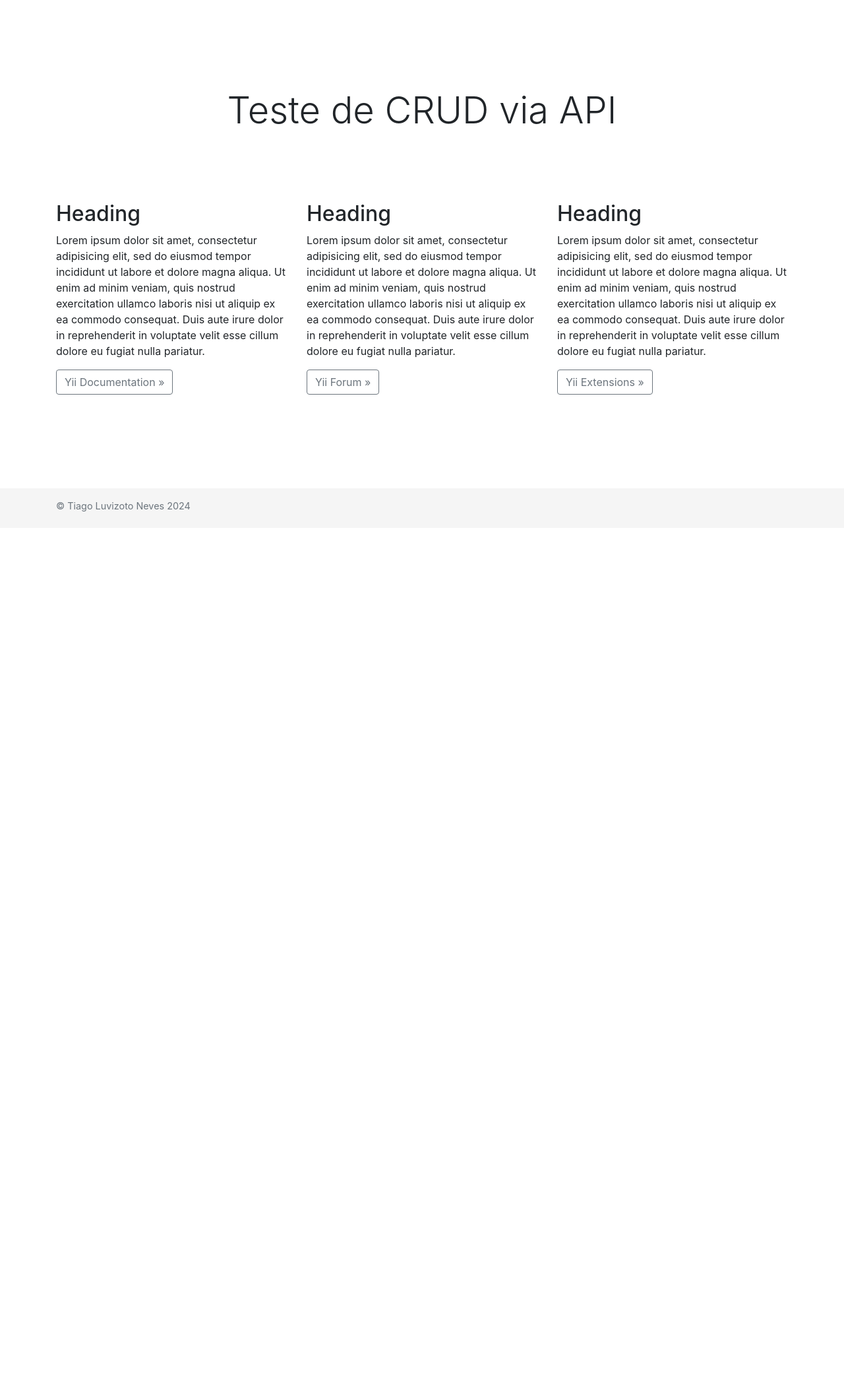
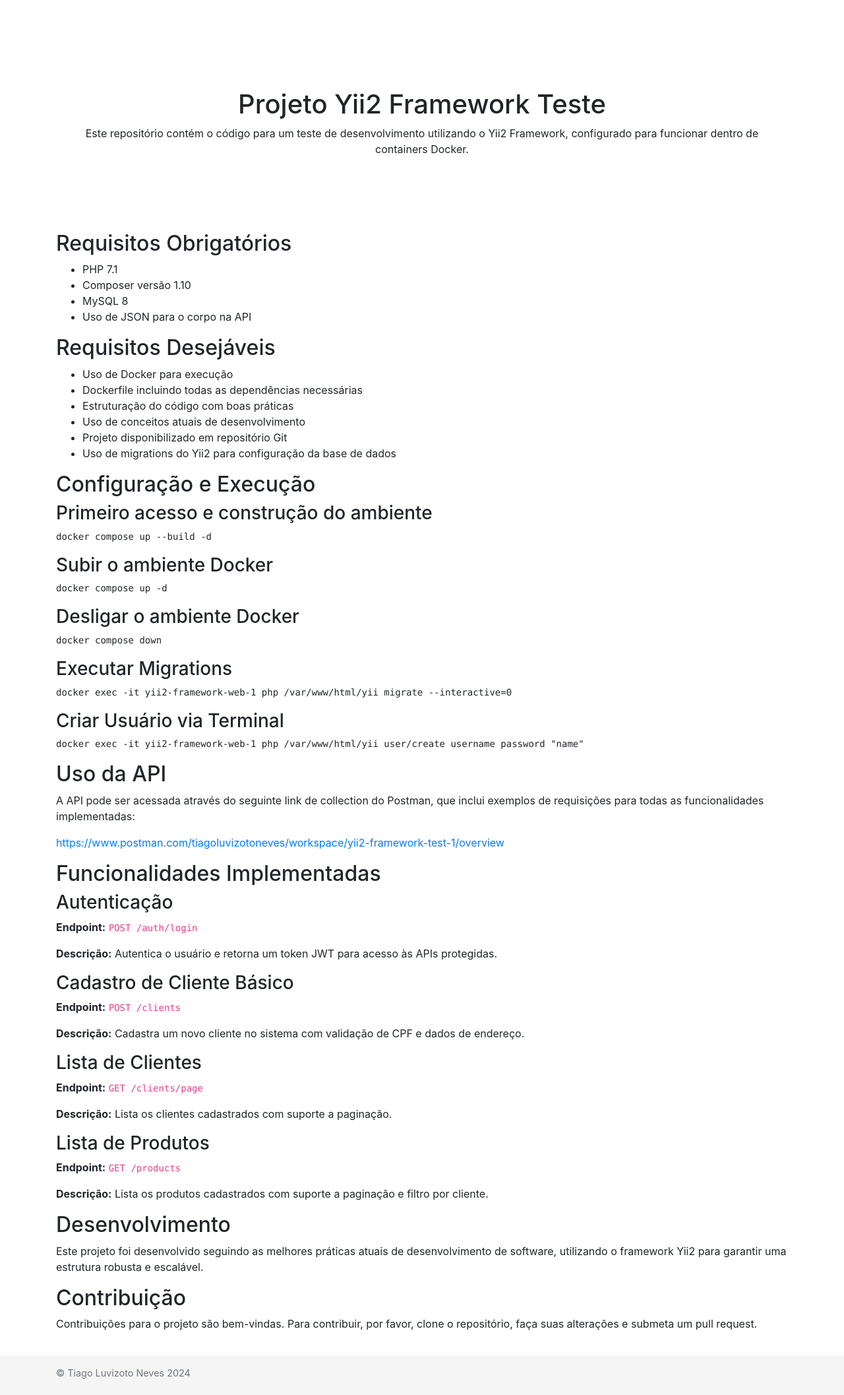
Before and after one commit to tiagoluvizotoneves/Yii2-Framework, a Yii app: template app/views/site/index.php in a window 1280 px wide. Shown: the whole page at 66% size. Before the commit the page ends 776 px from the top, so only its background shows below. Run offline with PHP 8.4 and a stand-in for Yii, Linux system fonts and the light colour scheme; the template is opened without the code that fills it, so the values that code supplies are empty; some libraries are stand-ins or nearby versions.

Commit message:
chore: Documentation

```diff
--- a/app/views/layouts/main.php
+++ b/app/views/layouts/main.php
@@ -19,7 +19,7 @@ AppAsset::register($this);
     <meta charset="<?= Yii::$app->charset ?>">
     <meta name="viewport" content="width=device-width, initial-scale=1, shrink-to-fit=no">
     <?php $this->registerCsrfMetaTags() ?>
-    <title><?= Html::encode($this->title) ?></title>
+    <title>Documentação do Projeto - Tiago Luvizoto Neves</title>
     <?php $this->head() ?>
 </head>
 <body class="d-flex flex-column h-100">
--- a/app/views/site/index.php
+++ b/app/views/site/index.php
@@ -7,41 +7,76 @@ $this->title = 'Teste de CRUD';
 <div class="site-index">
 
     <div class="jumbotron text-center bg-transparent">
-        <h1 class="display-4">Teste de CRUD via API</h1>
+        <h1>Projeto Yii2 Framework Teste</h1>
+        <p>Este repositório contém o código para um teste de desenvolvimento utilizando o Yii2 Framework, configurado para funcionar dentro de containers Docker.</p>
     </div>
 
     <div class="body-content">
 
         <div class="row">
-            <div class="col-lg-4">
-                <h2>Heading</h2>
+            <div class="col-lg-12">
+            <h2>Requisitos Obrigatórios</h2>
+            <ul>
+                <li>PHP 7.1</li>
+                <li>Composer versão 1.10</li>
+                <li>MySQL 8</li>
+                <li>Uso de JSON para o corpo na API</li>
+            </ul>
 
-                <p>Lorem ipsum dolor sit amet, consectetur adipisicing elit, sed do eiusmod tempor incididunt ut labore et
-                    dolore magna aliqua. Ut enim ad minim veniam, quis nostrud exercitation ullamco laboris nisi ut aliquip
-                    ex ea commodo consequat. Duis aute irure dolor in reprehenderit in voluptate velit esse cillum dolore eu
-                    fugiat nulla pariatur.</p>
+            <h2>Requisitos Desejáveis</h2>
+            <ul>
+                <li>Uso de Docker para execução</li>
+                <li>Dockerfile incluindo todas as dependências necessárias</li>
+                <li>Estruturação do código com boas práticas</li>
+                <li>Uso de conceitos atuais de desenvolvimento</li>
+                <li>Projeto disponibilizado em repositório Git</li>
+                <li>Uso de migrations do Yii2 para configuração da base de dados</li>
+            </ul>
 
-                <p><a class="btn btn-outline-secondary" href="http://www.yiiframework.com/doc/">Yii Documentation &raquo;</a></p>
-            </div>
-            <div class="col-lg-4">
-                <h2>Heading</h2>
+            <h2>Configuração e Execução</h2>
+            <h3>Primeiro acesso e construção do ambiente</h3>
+            <pre><code>docker compose up --build -d</code></pre>
 
-                <p>Lorem ipsum dolor sit amet, consectetur adipisicing elit, sed do eiusmod tempor incididunt ut labore et
-                    dolore magna aliqua. Ut enim ad minim veniam, quis nostrud exercitation ullamco laboris nisi ut aliquip
-                    ex ea commodo consequat. Duis aute irure dolor in reprehenderit in voluptate velit esse cillum dolore eu
-                    fugiat nulla pariatur.</p>
+            <h3>Subir o ambiente Docker</h3>
+            <pre><code>docker compose up -d</code></pre>
 
-                <p><a class="btn btn-outline-secondary" href="http://www.yiiframework.com/forum/">Yii Forum &raquo;</a></p>
-            </div>
-            <div class="col-lg-4">
-                <h2>Heading</h2>
+            <h3>Desligar o ambiente Docker</h3>
+            <pre><code>docker compose down</code></pre>
 
-                <p>Lorem ipsum dolor sit amet, consectetur adipisicing elit, sed do eiusmod tempor incididunt ut labore et
-                    dolore magna aliqua. Ut enim ad minim veniam, quis nostrud exercitation ullamco laboris nisi ut aliquip
-                    ex ea commodo consequat. Duis aute irure dolor in reprehenderit in voluptate velit esse cillum dolore eu
-                    fugiat nulla pariatur.</p>
+            <h3>Executar Migrations</h3>
+            <pre><code>docker exec -it yii2-framework-web-1 php /var/www/html/yii migrate --interactive=0</code></pre>
 
-                <p><a class="btn btn-outline-secondary" href="http://www.yiiframework.com/extensions/">Yii Extensions &raquo;</a></p>
+            <h3>Criar Usuário via Terminal</h3>
+            <pre><code>docker exec -it yii2-framework-web-1 php /var/www/html/yii user/create username password "name"</code></pre>
+
+            <h2>Uso da API</h2>
+            <p>A API pode ser acessada através do seguinte link de collection do Postman, que inclui exemplos de requisições para todas as funcionalidades implementadas:</p>
+            <p><a href="https://www.postman.com/tiagoluvizotoneves/workspace/yii2-framework-test-1/overview" target="_blank">https://www.postman.com/tiagoluvizotoneves/workspace/yii2-framework-test-1/overview</a></p>
+
+            <h2>Funcionalidades Implementadas</h2>
+            <h3>Autenticação</h3>
+            <p><strong>Endpoint:</strong> <code>POST /auth/login</code></p>
+            <p><strong>Descrição:</strong> Autentica o usuário e retorna um token JWT para acesso às APIs protegidas.</p>
+
+            <h3>Cadastro de Cliente Básico</h3>
+            <p><strong>Endpoint:</strong> <code>POST /clients</code></p>
+            <p><strong>Descrição:</strong> Cadastra um novo cliente no sistema com validação de CPF e dados de endereço.</p>
+
+            <h3>Lista de Clientes</h3>
+            <p><strong>Endpoint:</strong> <code>GET /clients/page</code></p>
+            <p><strong>Descrição:</strong> Lista os clientes cadastrados com suporte a paginação.</p>
+
+            <h3>Lista de Produtos</h3>
+            <p><strong>Endpoint:</strong> <code>GET /products</code></p>
+            <p><strong>Descrição:</strong> Lista os produtos cadastrados com suporte a paginação e filtro por cliente.</p>
+
+            <h2>Desenvolvimento</h2>
+            <p>Este projeto foi desenvolvido seguindo as melhores práticas atuais de desenvolvimento de software, utilizando o framework Yii2 para garantir uma estrutura robusta e escalável.</p>
+
+            <h2>Contribuição</h2>
+            <p>Contribuições para o projeto são bem-vindas. Para contribuir, por favor, clone o repositório, faça suas alterações e submeta um pull request.</p>
+
+
             </div>
         </div>
 
```
Also changed, not shown: app/controllers/ClientController.php (+28 -0 lines), app/controllers/ProductController.php (+28 -0 lines), app/controllers/SiteController.php (+10 -1 lines), app/models/Client.php (+23 -1 lines), app/models/Product.php (+21 -1 lines), app/models/User.php (+53 -2 lines), README.md, app/README.md.
